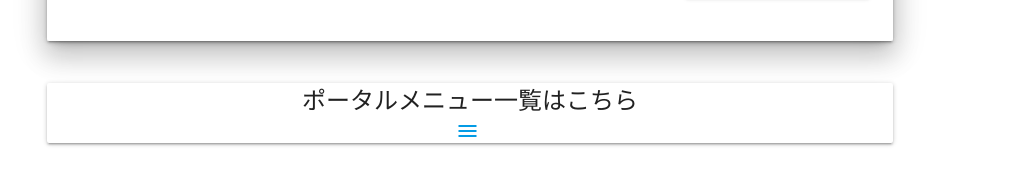
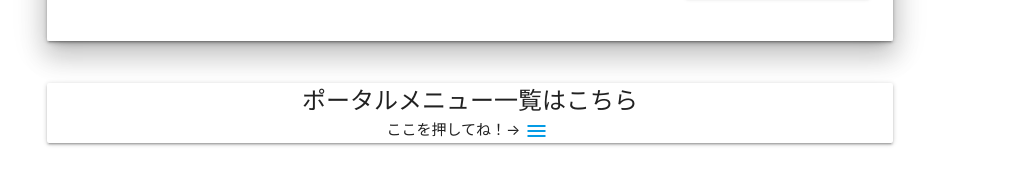
Before and after one commit to R4HB02-teamR/-R, a plain HTML site: page HIU2.html in a window 1280 px wide. Shown: the part 833-1008 px from the top of the page, without its empty margins (170-1204 px from the left). Drawn offline with nearby package versions, Linux system fonts and the light colour scheme; files that its build step writes are made by us from their sources.

Commit message:
完成HIU2

```diff
--- a/HIU2.html
+++ b/HIU2.html
@@ -203,7 +203,7 @@
           ポータルメニュー一覧はこちら
         </div>
 
-        <ul id="slide-out" class="sidenav">
+        ここを押してね！→<ul id="slide-out" class="sidenav">
 
           <p>ポータルメニュー</p>
           <li>
```
